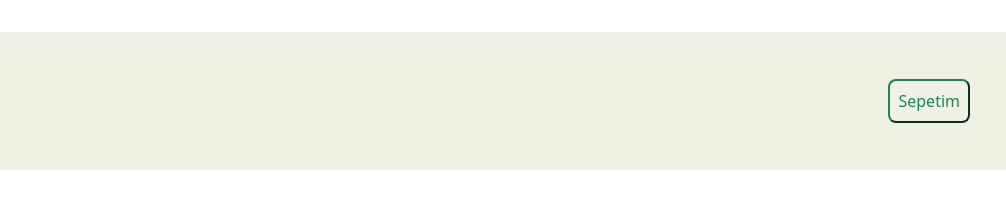
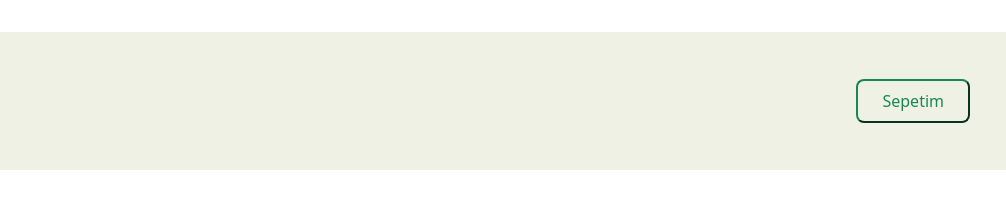
Before and after one commit to ArifeTural/bootstrap-chocolate, a plain HTML site: page index.html in a window 1280 px wide. Shown: the top 200 px of the page, 274-1280 px from the left. Drawn offline with nearby package versions, Linux system fonts and the light colour scheme.

Commit message:
button tamam

```diff
--- a/index.html
+++ b/index.html
@@ -18,7 +18,7 @@
 
 
           </a>
-          <button class="border-2 border-success rounded-3 text-success  p-2 me-4 " style="background-color: #EFF1E4 ;">Sepetim</button>
+          <button class="border-2 border-success rounded-3 text-success pb-2 pt-2 ps-4 pe-4  me-4 " style="background-color: #EFF1E4 ;">Sepetim</button>
 
         </div>
       </nav>
```
